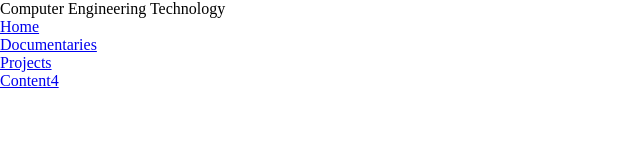
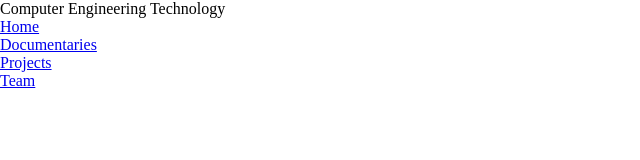
Before and after one commit to Turs0101/Web-showcase, a plain HTML site: page Project/Showcase.html in a window 1280 px wide. Shown: the full height of the page, 0-640 px from the left. Drawn offline with Linux system fonts and the light colour scheme.

Commit message:
Update Showcase.html

```diff
--- a/Project/Showcase.html
+++ b/Project/Showcase.html
@@ -17,7 +17,7 @@
                     <li><a href="#">Home</li>
                     <li><a href="#">Documentaries</li>
                     <li><a href="#">Projects</li>
-                    <li><a href="#">Content4</li>
+                    <li><a href="#">Team</li>
                 </ul>
             </nav>
              <!--Navigtation Bar-->
```
